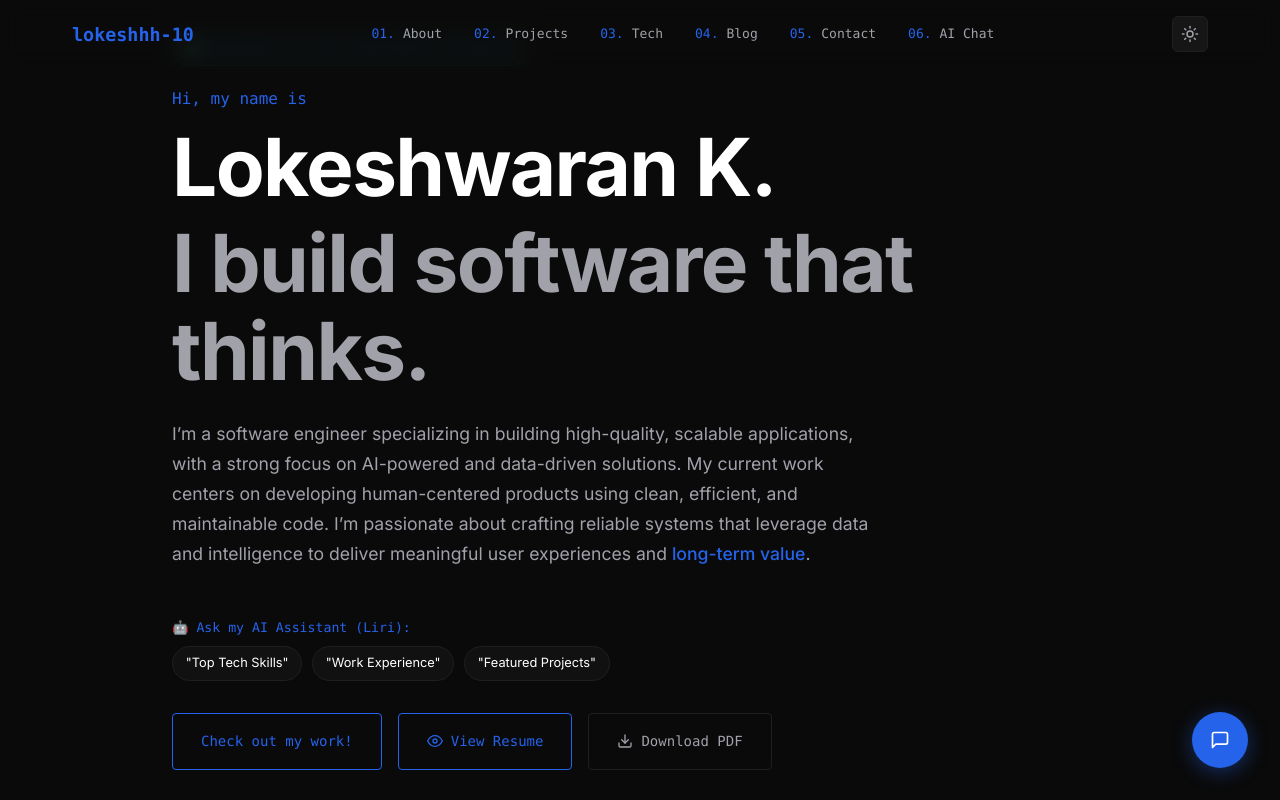
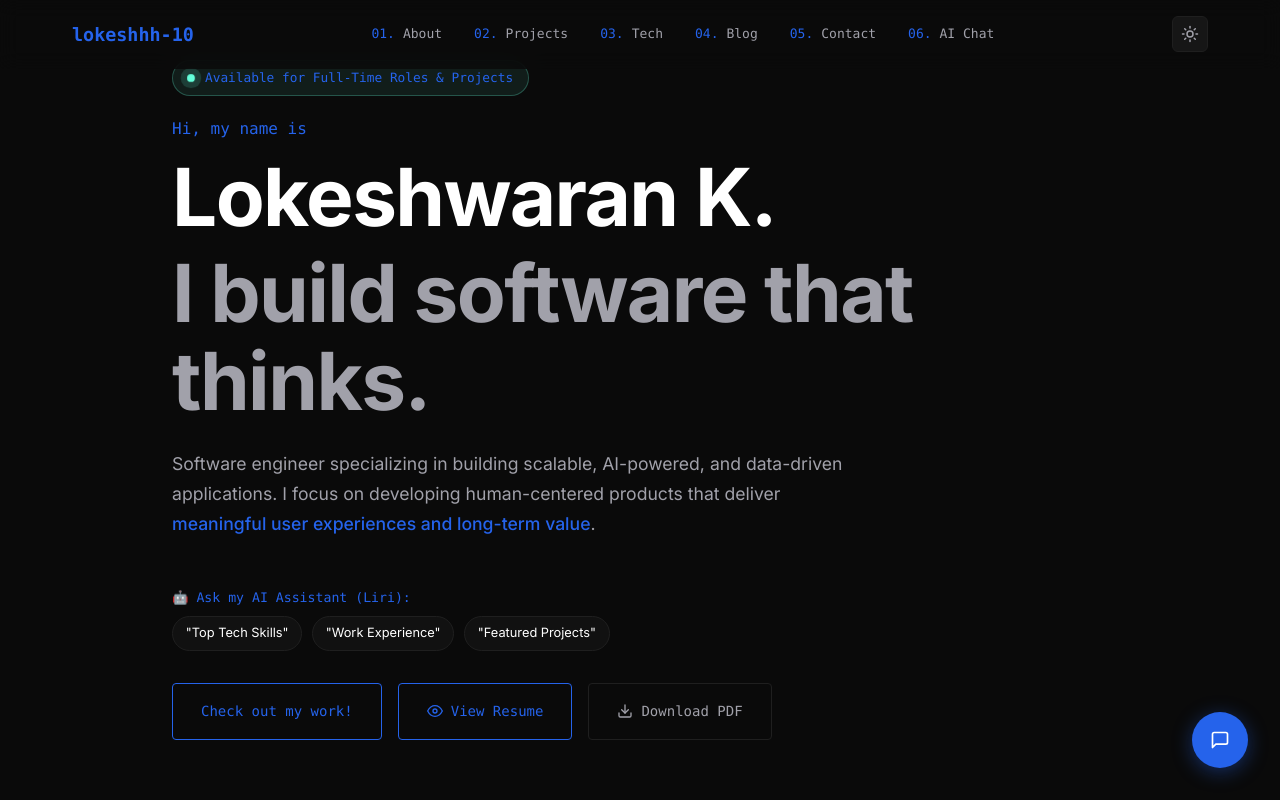
Before and after one commit to lokeshhh-10/Liri-ai-assistant-client, a React (Vite) app: page / in a window 1280 px wide. Shown: the top 800 px of the page. Built offline with nearby package versions, Linux system fonts and the light colour scheme; no server answers.

Commit message:
refactor: condense hero section description for improved readability

```diff
--- a/src/sections/Hero.tsx
+++ b/src/sections/Hero.tsx
@@ -40,10 +40,8 @@ const Hero: React.FC<HeroProps> = ({ onOpenResume }) => {
           <h2 className="hero-title">I build software that thinks.</h2>
 
           <p className="hero-description">
-            I’m a software engineer specializing in building high-quality, scalable applications, with a strong
-            focus on AI-powered and data-driven solutions. My current work centers on developing human-centered
-            products using clean, efficient, and maintainable code. I’m passionate about crafting reliable systems
-            that leverage data and intelligence to deliver meaningful user experiences and <span className="highlight-company">long-term value</span>.
+            Software engineer specializing in building scalable, AI-powered, and data-driven applications.
+            I focus on developing human-centered products that deliver <span className="highlight-company">meaningful user experiences and long-term value</span>.
           </p>
 
           {/* Liri AI Prompt Chips inside Hero */}
```
